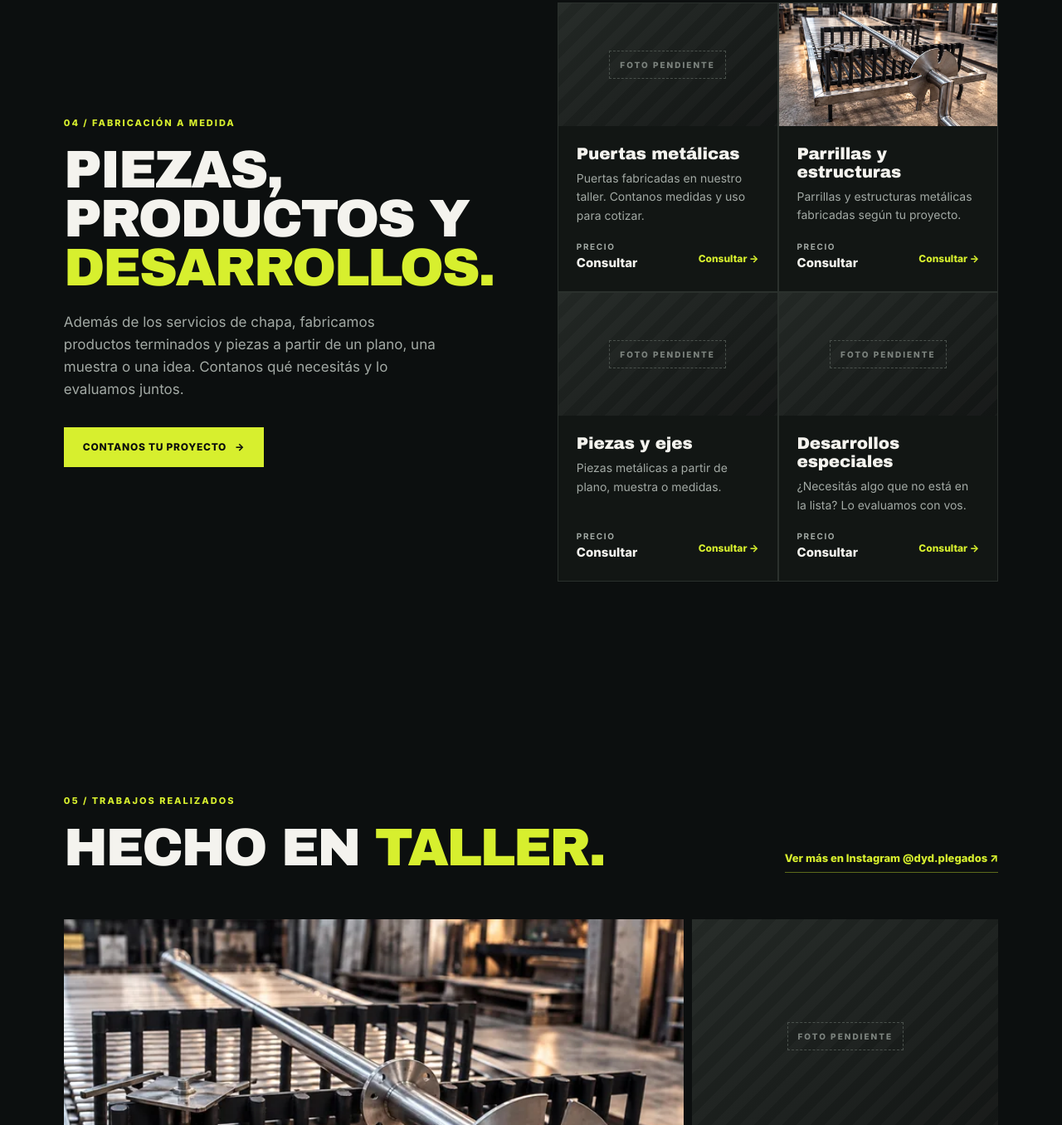
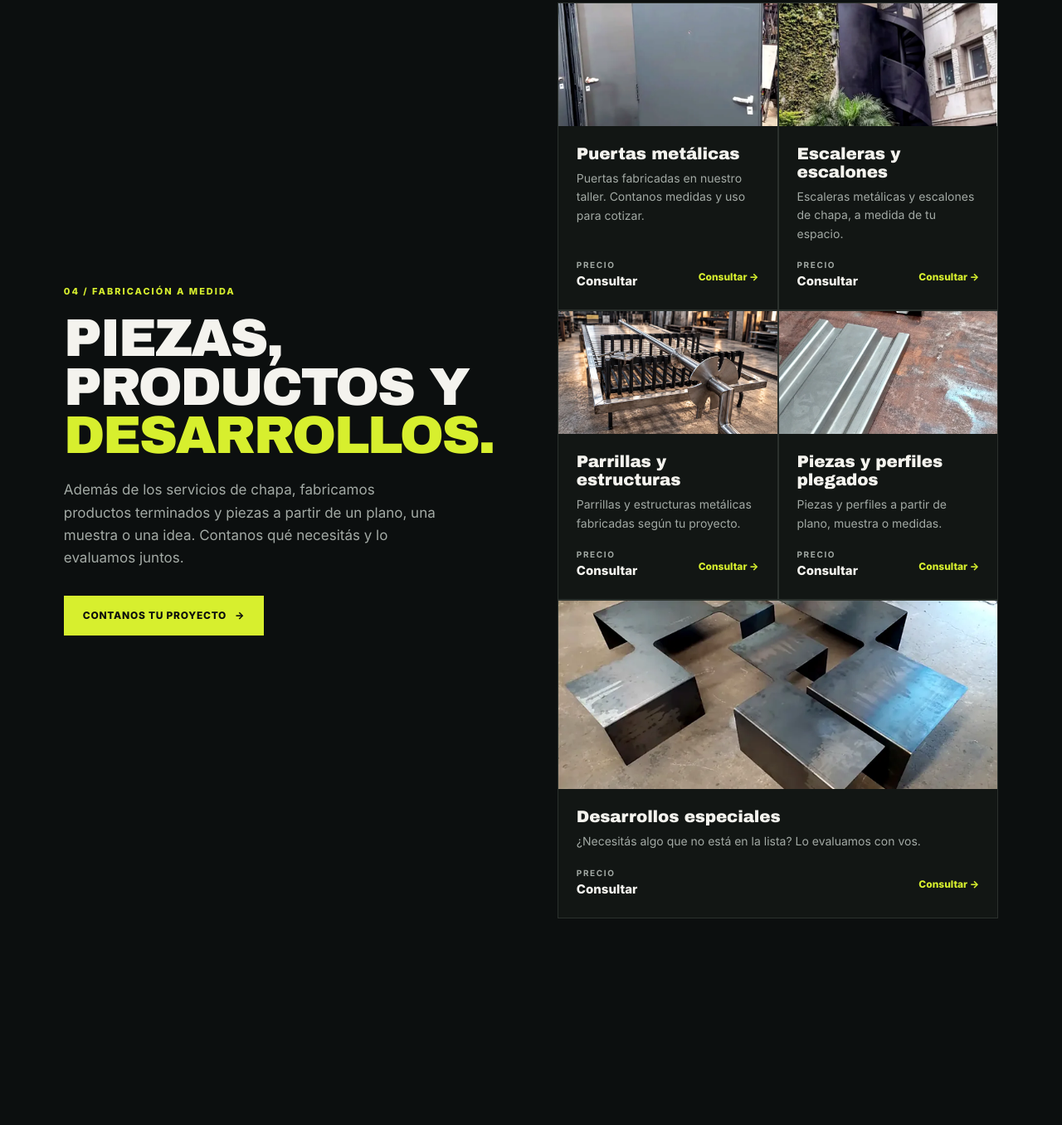
Before and after one commit to RubenEduardoG/dyd_plegados, a plain HTML site: page index.html in a window 1280 px wide. Shown: the part 3512-4868 px from the top of the page at 83% size. Drawn offline with Linux system fonts and the light colour scheme.

Commit message:
Carga fotos reales de trabajos en galería y productos
- 9 fotos nuevas del Instagram de DYD: recortadas (sin restos de la interfaz), corregidas y en WebP
- Galería de 10 trabajos con mosaico (grande, verticales y normales), sin espacios pendientes
- Productos con foto: puertas, escaleras y escalones, parrillas, piezas y perfiles, desarrollos especiales
- Materiales: hierro y acero inoxidable; dirección esq. Italia (datos publicados por DYD)

Co-Authored-By: Claude Opus 5.5 <noreply@anthropic.com>
Claude-Session: https://claude.ai/code/session_016EHpy5bKdWtDHKFFWctYUm

```diff
--- a/config.js
+++ b/config.js
@@ -16,7 +16,7 @@ window.DYD_CONFIG = {
   // Datos de contacto. Lo que esté vacío no se muestra.
   telefono: "+54 11 6665-3155",
   email: "", // PENDIENTE
-  direccion: "Antonio Sáenz 1910",
+  direccion: "Antonio Sáenz 1910 (esq. Italia)",
   horarios: "Lunes a viernes de 8 a 17 h",
   localidad: "José León Suárez, Buenos Aires",
   mapa: "https://www.google.com/maps/place/?q=place_id:ChIJWXb_h2C7vJURH6e3MuaT9MI",
@@ -27,7 +27,14 @@ window.DYD_CONFIG = {
     {
       nombre: "Puertas metálicas",
       descripcion: "Puertas fabricadas en nuestro taller. Contanos medidas y uso para cotizar.",
-      imagen: null, // PENDIENTE: foto real de puertas terminadas/apiladas
+      imagen: "assets/trabajos/puerta-metalica.webp",
+      precio: null,
+      disponible: true
+    },
+    {
+      nombre: "Escaleras y escalones",
+      descripcion: "Escaleras metálicas y escalones de chapa, a medida de tu espacio.",
+      imagen: "assets/trabajos/escalera-caracol.webp",
       precio: null,
       disponible: true
     },
@@ -39,29 +46,33 @@ window.DYD_CONFIG = {
       disponible: true
     },
     {
-      nombre: "Piezas y ejes",
-      descripcion: "Piezas metálicas a partir de plano, muestra o medidas.",
-      imagen: null, // PENDIENTE: foto real de piezas/ejes
+      nombre: "Piezas y perfiles plegados",
+      descripcion: "Piezas y perfiles a partir de plano, muestra o medidas.",
+      imagen: "assets/trabajos/perfiles-plegados.webp",
       precio: null,
       disponible: true
     },
     {
       nombre: "Desarrollos especiales",
       descripcion: "¿Necesitás algo que no está en la lista? Lo evaluamos con vos.",
-      imagen: null,
+      imagen: "assets/trabajos/modulos-chapa-plegada.webp",
       precio: null,
       disponible: true
     }
   ],
 
-  // Galería de trabajos reales. src: null => se muestra un espacio "Foto pendiente".
-  // Subir las fotos a assets/trabajos/ (ideal: .webp o .jpg de ~1200 px de ancho).
+  // Galería de trabajos reales (fotos del Instagram de DYD). src: null => espacio "Foto pendiente".
+  // forma: "grande" (2x2), "alto" (vertical, 2 filas) o vacío (normal).
   galeria: [
-    { src: "assets/trabajos/parrilla-estructura.webp", titulo: "Parrilla y estructura metálica", ancho: 900, alto: 506 },
-    { src: null, titulo: "Puertas metálicas terminadas" },
-    { src: null, titulo: "Plegado en taller" },
-    { src: null, titulo: "Piezas y ejes metálicos" },
-    { src: null, titulo: "Puertas instaladas" },
-    { src: null, titulo: "Chapas y maquinaria" }
+    { src: "assets/trabajos/parrilla-estructura.webp", titulo: "Parrilla y estructura metálica", forma: "grande", ancho: 900, alto: 506 },
+    { src: "assets/trabajos/escalera-caracol.webp", titulo: "Escalera caracol", forma: "alto", ancho: 640, alto: 967 },
+    { src: "assets/trabajos/puerta-metalica.webp", titulo: "Puertas metálicas", forma: "alto", ancho: 700, alto: 982 },
+    { src: "assets/trabajos/perfiles-plegados.webp", titulo: "Perfiles plegados", ancho: 865, alto: 947 },
+    { src: "assets/trabajos/escalones-chapa-semillada.webp", titulo: "Escalones de chapa semillada", ancho: 850, alto: 953 },
+    { src: "assets/trabajos/modulos-chapa-plegada.webp", titulo: "Módulos de chapa plegada", ancho: 900, alto: 513 },
+    { src: "assets/trabajos/pieza-plegada-taller.webp", titulo: "Pieza plegada en el taller", ancho: 900, alto: 952 },
+    { src: "assets/trabajos/perfil-varios-pliegues.webp", titulo: "Perfil con varios pliegues", ancho: 895, alto: 985 },
+    { src: "assets/trabajos/chapa-plegada-acanalada.webp", titulo: "Chapa plegada acanalada", ancho: 900, alto: 924 },
+    { src: "assets/trabajos/trabajo-segun-plano.webp", titulo: "Trabajo según plano", ancho: 741, alto: 975 }
   ]
 };
--- a/index.html
+++ b/index.html
@@ -31,7 +31,7 @@
   {"@context":"https://schema.org","@type":"FAQPage","mainEntity":[
     {"@type":"Question","name":"¿Qué necesito para pedir un presupuesto?","acceptedAnswer":{"@type":"Answer","text":"Contanos qué querés hacer, con medidas, material, espesor y cantidad. Si tenés un plano, un croquis o una foto, mandalo por WhatsApp."}},
     {"@type":"Question","name":"¿Trabajan con particulares?","acceptedAnswer":{"@type":"Answer","text":"Sí. Hacemos trabajos para particulares y para empresas."}},
-    {"@type":"Question","name":"¿Qué espesores de chapa trabajan?","acceptedAnswer":{"@type":"Answer","text":"De 0,5 a 6,35 mm."}},
+    {"@type":"Question","name":"¿Qué materiales y espesores trabajan?","acceptedAnswer":{"@type":"Answer","text":"Trabajamos láminas de hierro y acero inoxidable, en espesores de 0,5 a 6,35 mm."}},
     {"@type":"Question","name":"¿Quiénes hacen los trabajos?","acceptedAnswer":{"@type":"Answer","text":"Un equipo de herreros profesionales con más de 8 años de experiencia en el rubro."}},
     {"@type":"Question","name":"¿Hacen trabajos a medida?","acceptedAnswer":{"@type":"Answer","text":"Sí. Fabricamos piezas, productos terminados y desarrollos especiales a partir de un plano, una muestra o una idea."}},
     {"@type":"Question","name":"¿Dónde están?","acceptedAnswer":{"@type":"Answer","text":"En Antonio Sáenz 1910, José León Suárez, provincia de Buenos Aires. Atendemos de lunes a viernes de 8 a 17 h."}}
@@ -138,7 +138,7 @@
           <a class="card-link" href="#presupuesto" data-wa="Hola DYD Plegados, quiero consultar por un trabajo de PUNZONADO de chapa.">Consultar por punzonado <span aria-hidden="true">→</span></a>
         </article>
       </div>
-      <p class="services-note">Trabajamos chapas de <b>0,5 a 6,35 mm</b> de espesor. Consultanos por el material y el espesor de tu trabajo.</p>
+      <p class="services-note">Trabajamos láminas de <b>hierro y acero inoxidable</b>, en espesores de <b>0,5 a 6,35 mm</b>. Consultanos por el material y el espesor de tu trabajo.</p>
     </section>
 
     <!-- PARA QUIÉN -->
@@ -173,7 +173,7 @@
         <a class="btn btn-lime" href="#presupuesto">CONTANOS TU PROYECTO <span aria-hidden="true">→</span></a>
       </div>
       <div class="fab-grid" id="fab-grid">
-        <noscript><p class="muted">Puertas metálicas · Parrillas y estructuras · Piezas y ejes · Desarrollos especiales. Precios: consultar.</p></noscript>
+        <noscript><p class="muted">Puertas metálicas · Escaleras y escalones · Parrillas y estructuras · Piezas y perfiles plegados · Desarrollos especiales. Precios: consultar.</p></noscript>
       </div>
     </section>
 
@@ -218,8 +218,8 @@
           <p>Sí. Hacemos trabajos para particulares y para empresas.</p>
         </details>
         <details>
-          <summary>¿Qué espesores de chapa trabajan?</summary>
-          <p>De 0,5 a 6,35 mm. Consultanos por el material y el espesor de tu trabajo.</p>
+          <summary>¿Qué materiales y espesores trabajan?</summary>
+          <p>Trabajamos láminas de hierro y acero inoxidable, en espesores de 0,5 a 6,35 mm. Consultanos por el material y el espesor de tu trabajo.</p>
         </details>
         <details>
           <summary>¿Quiénes hacen los trabajos?</summary>
@@ -231,7 +231,7 @@
         </details>
         <details>
           <summary>¿Dónde están?</summary>
-          <p>Nuestro taller está en Antonio Sáenz 1910, José León Suárez, provincia de Buenos Aires. Atendemos de lunes a viernes de 8 a 17 h y coordinamos cada trabajo por WhatsApp.</p>
+          <p>Nuestro taller está en Antonio Sáenz 1910 (esquina Italia), José León Suárez, provincia de Buenos Aires. Atendemos de lunes a viernes de 8 a 17 h y coordinamos cada trabajo por WhatsApp.</p>
         </details>
       </div>
     </section>
@@ -269,7 +269,7 @@
         <div class="field-row">
           <div class="field">
             <label for="f-material">Material <span class="opt">(opcional)</span></label>
-            <input id="f-material" name="material" type="text" maxlength="60" placeholder="Tipo de chapa">
+            <input id="f-material" name="material" type="text" maxlength="60" placeholder="Ej.: hierro, acero inoxidable">
           </div>
           <div class="field">
             <label for="f-espesor">Espesor en mm <span class="opt">(opcional)</span></label>
@@ -301,7 +301,7 @@
       <p>Corte · Plegado · Cilindrado · Punzonado</p>
     </div>
     <ul class="footer-list" id="footer-contact">
-      <li>Antonio Sáenz 1910, José León Suárez, Buenos Aires</li>
+      <li>Antonio Sáenz 1910 (esq. Italia), José León Suárez, Buenos Aires</li>
     </ul>
     <ul class="footer-list">
       <li><a href="https://www.instagram.com/dyd.plegados/" target="_blank" rel="noopener" data-ig>Instagram @dyd.plegados</a></li>
--- a/main.js
+++ b/main.js
@@ -90,11 +90,12 @@
   var gallery = document.getElementById("gallery");
   if (gallery && Array.isArray(cfg.galeria)) {
     gallery.innerHTML = cfg.galeria.map(function (g, i) {
+      var cls = "g-item" + (g.forma ? " g-" + g.forma : "");
       if (!g.src) {
-        return '<figure class="g-item g-ph"><div class="ph"><span>FOTO PENDIENTE</span></div><figcaption>' + esc(g.titulo) + '</figcaption></figure>';
+        return '<figure class="' + cls + ' g-ph"><div class="ph"><span>FOTO PENDIENTE</span></div><figcaption>' + esc(g.titulo) + '</figcaption></figure>';
       }
       var dims = g.ancho && g.alto ? ' width="' + g.ancho + '" height="' + g.alto + '"' : "";
-      return '<figure class="g-item"><button type="button" class="g-open" data-i="' + i + '" aria-label="Ampliar foto: ' + esc(g.titulo) + '">' +
+      return '<figure class="' + cls + '"><button type="button" class="g-open" data-i="' + i + '" aria-label="Ampliar foto: ' + esc(g.titulo) + '">' +
         '<img src="' + esc(g.src) + '" alt="' + esc(g.titulo) + '" loading="lazy" decoding="async"' + dims + '></button>' +
         '<figcaption>' + esc(g.titulo) + '</figcaption></figure>';
     }).join("");
--- a/style.css
+++ b/style.css
@@ -134,6 +134,8 @@ em { font-style: normal; color: var(--lime); }
 .fab-copy p:not(.eyebrow) { color: var(--muted); font-size: 17px; margin: 22px 0 32px; max-width: 460px; }
 .fab-grid { display: grid; grid-template-columns: 1fr 1fr; gap: 2px; background: var(--line); border: 1px solid var(--line); }
 .fab-card { background: var(--ink-2); display: flex; flex-direction: column; }
+.fab-card:last-child:nth-child(odd) { grid-column: 1 / -1; }
+.fab-card:last-child:nth-child(odd) .fab-media { aspect-ratio: 21 / 9; }
 .fab-media { aspect-ratio: 16 / 9; overflow: hidden; background: var(--graphite); }
 .fab-media img { width: 100%; height: 100%; object-fit: cover; object-position: 60% 55%; transition: transform .5s; }
 .fab-card:hover .fab-media img { transform: scale(1.04); }
@@ -163,9 +165,10 @@ em { font-style: normal; color: var(--lime); }
 .works-head { max-width: none; display: flex; align-items: flex-end; justify-content: space-between; gap: 24px; flex-wrap: wrap; }
 .text-link { font-size: 13px; font-weight: 800; color: var(--lime); border-bottom: 1px solid #d7ef2e66; padding: 6px 0; }
 .text-link:hover { border-color: var(--lime); }
-.gallery { display: grid; grid-template-columns: repeat(3, 1fr); grid-auto-rows: clamp(200px, 22vw, 300px); gap: 10px; }
+.gallery { display: grid; grid-template-columns: repeat(3, 1fr); grid-auto-rows: clamp(200px, 22vw, 300px); grid-auto-flow: dense; gap: 10px; }
 .g-item { margin: 0; position: relative; overflow: hidden; background: var(--graphite); }
-.g-item:first-child { grid-column: span 2; grid-row: span 2; }
+.g-grande { grid-column: span 2; grid-row: span 2; }
+.g-alto { grid-row: span 2; }
 .g-open { display: block; width: 100%; height: 100%; padding: 0; border: 0; background: none; cursor: zoom-in; }
 .g-item img { width: 100%; height: 100%; object-fit: cover; object-position: 60% 55%; transition: transform .6s; }
 .g-item:hover img { transform: scale(1.04); }
@@ -315,7 +318,7 @@ em { font-style: normal; color: var(--lime); }
   .facts li, .facts li:nth-child(even) { padding: 16px 0; border-left: 0; flex-direction: row; align-items: baseline; justify-content: space-between; gap: 16px; }
   .facts span { text-align: right; }
   .gallery { grid-template-columns: 1fr 1fr; grid-auto-rows: 150px; gap: 6px; }
-  .g-item:first-child { grid-column: 1 / -1; grid-row: span 2; }
+  .g-grande { grid-column: 1 / -1; grid-row: span 2; }
   .g-item:nth-child(even):last-child { grid-column: 1 / -1; }
   .g-item figcaption { font-size: 12px; padding: 28px 10px 10px; }
   .site-footer { grid-template-columns: 1fr; gap: 24px; }
```
Also changed, not shown: assets/trabajos/chapa-plegada-acanalada.webp (added), assets/trabajos/escalera-caracol.webp (added), assets/trabajos/escalones-chapa-semillada.webp (added), assets/trabajos/modulos-chapa-plegada.webp (added), assets/trabajos/perfil-varios-pliegues.webp (added), assets/trabajos/perfiles-plegados.webp (added), assets/trabajos/pieza-plegada-taller.webp (added), assets/trabajos/puerta-metalica.webp (added), assets/trabajos/trabajo-segun-plano.webp (added), 1 other file.
